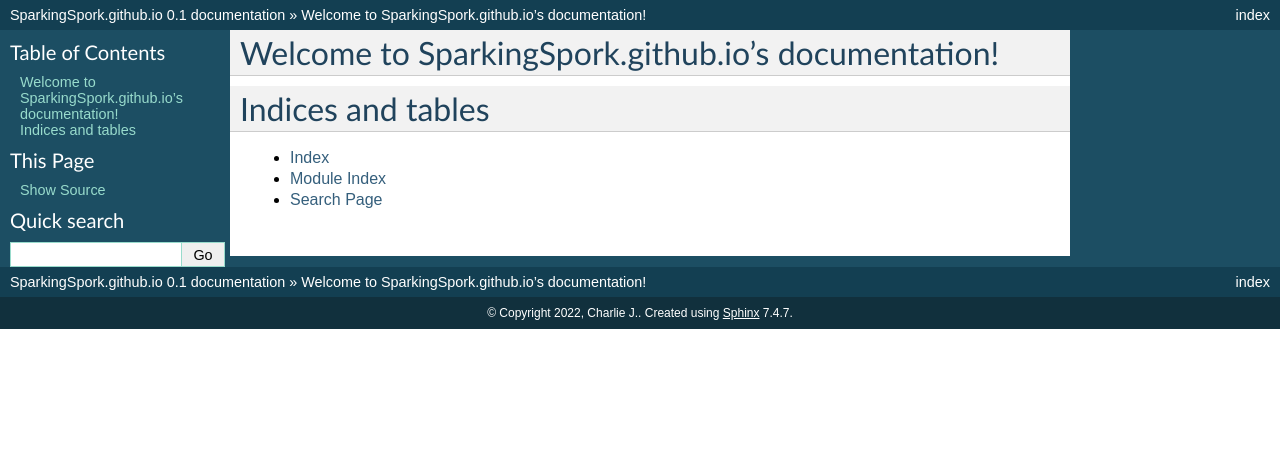
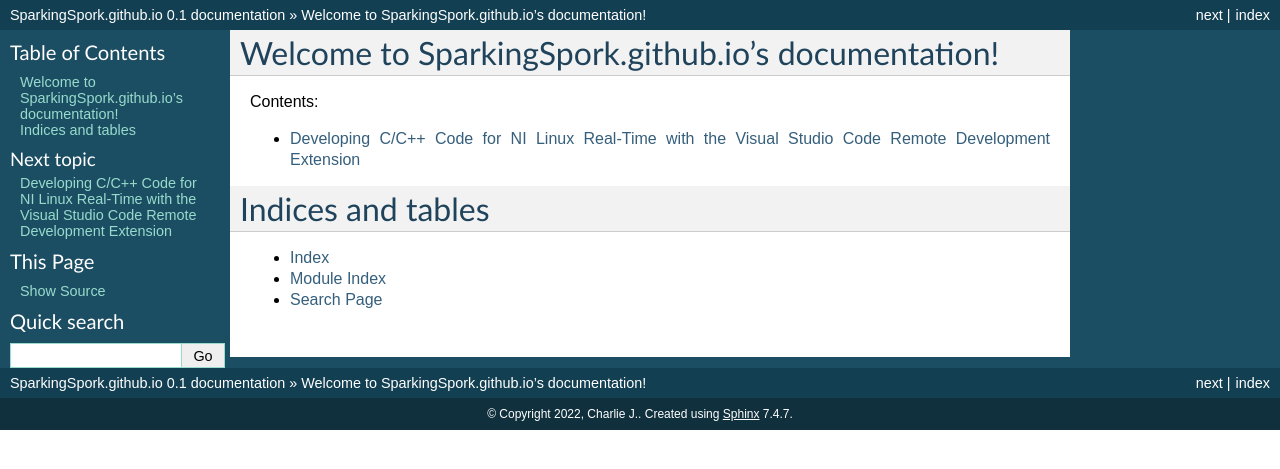
Before and after one commit to SparkingSpork/SparkingSpork.github.io, a Sphinx documentation site: the page built from docs/source/index.rst, in a window 1280 px wide. Shown: the top 469 px of the page. Built offline with Sphinx 7.4.7, drawn with Linux system fonts in a browser that asks for light colours; some of the changed lines change nothing that is shown.

Commit message:
adding remote tutorial
Signed-off-by: Charlie Johnston <charlie.johnston@ni.com>

```diff
--- a/docs/source/index.rst
+++ b/docs/source/index.rst
@@ -7,8 +7,10 @@
 ===================================================
 
 .. toctree::
-   :maxdepth: 2
+   :maxdepth: 1
    :caption: Contents:
+
+   remote/vscode_remote
 
 
 
--- /dev/null
+++ b/docs/source/remote/vscode_remote.rst
@@ -0,0 +1,408 @@
+=====================================================================================================
+Developing C/C++ Code for NI Linux Real-Time with the Visual Studio Code Remote Development Extension
+=====================================================================================================
+
+.. contents:: Table of Contents
+   :depth: 3
+   :local:
+
+Introduction
+============
+
+This document is intended as an overview of using NI Linux Real-Time and
+Visual Studio Code Remote Development. It includes using CMake to create
+a simple “Hello, World!” application.
+
+Requirements
+------------
+
+-  OpenSSH (included in Windows 10 as of autumn 2018)
+-  Visual Studio Code with the `Remote – SSH
+   Extension <https://code.visualstudio.com/docs/remote/ssh>`__
+-  `NI Linux Real-Time x64
+   System <https://www.ni.com/en-us/support/documentation/compatibility/17/real-time-controllers-and-real-time-operating-system-compatibili.html>`__
+
+   -  **Note:** The system should not be in safe mode and should have
+      software installed. ARMv7 NI Linux Real-Time devices are not
+      supported.
+
+A Note on Support
+-----------------
+
+While the process documented here worked at the time of writing, this
+may change as improvements and modifications are made to both the NI
+Linux Real-Time Operating System and the Visual Studio Code Remote SSH
+Extension. This tutorial was created with a cRIO-9035, the CompactRIO
+19.1 Software Set, Visual Studio Code 1.43.2, and Remote – SSH Extension
+0.50.1.
+
+For official NI policies on support of third-party Linux tools, refer to
+the `NI Linux Real-Time
+FAQ <https://forums.ni.com/t5/NI-Linux-Real-Time-Documents/NI-Linux-Real-Time-FAQ/ta-p/3495630?profile.language=en>`__.
+
+Why Remote Development?
+=======================
+
+There are two main options for compiling NI Linux Real-Time C/C++ code:
+
+#. Compile directly on a system running the NI Linux Real-Time Operating
+   System
+#. Compile on a different Operating System using the NI Linux Real-Time
+   Cross Compile Toolchains
+
+Unfortunately, both methods have drawbacks when working with embedded
+headless systems such as many NI Linux Real-Time Systems. Compiling on
+target requires either frequent file transfers or editing directly on
+the target, which can be unwieldy when coupled with the lack of a
+full-featured editor. Cross compiling requires specialized toolchains
+and management of a sysroot, which can quickly become complicated with
+large numbers of dependencies.
+
+Remote development combines the advantages of both types of development:
+A full-featured editor on a Host PC while performing compilation,
+development, and debugging directly on a system running NI Linux
+Real-Time. No cross compiling is necessary, and dependencies can be
+installed directly to the remote system without concern of linker errors
+when deploying.
+
+**Note:** For more information on cross compiling, refer to NI Linux
+Real-Time Cross Compiling: Using the NI Linux Real-Time Cross Compile
+Toolchain with Visual Studio Code.
+
+Configuring Remote SSH Development for NI Linux Real-Time
+=========================================================
+
+Before a project can be created for a Linux Real-Time system with the
+remote development workflow, some initial setup is required.
+Specifically, it’s necessary to install development dependencies and
+configure the remote SSH connection to the NI Linux Real-Time system.
+
+Enabling SSH on the Linux Real-Time Target
+------------------------------------------
+
+First, ensure that SSH is enabled on the NI Linux Real-Time device that
+will be used as the host for remote development, and install the
+required packages such as the GNU C Compiler and related tools.
+
+#. In NI MAX, navigate to the **System Settings** for the NI Linux
+   Real-Time device.
+
+#. | Under **Startup Settings**, confirm that the **Enable Secure Shell
+     Server (sshd)** is checked. If not, enable it and click **Save** to
+     apply the change and reboot the system.
+   |
+
+Configuring SSH Keys
+--------------------
+
+It’s easier to manage and interact with a remote development system if
+an SSH key pair is used. This allows the user to connect from a Host PC
+to the remote NI Linux Real-Time host for development without requiring
+a login each time a connection is opened.
+
+It’s recommended to follow the process outlined in the official Remote -
+SSH Extension documentation to configure these keys easily.
+Specifically, there are example terminal commands to configure
+everything quickly from the Host PC in the `Remote Development Tips and
+Tricks <https://code.visualstudio.com/docs/remote/troubleshooting>`__
+document.
+
+Installing Required Packages
+----------------------------
+
+Before starting a project with remote development, several tools need to
+be installed to the remote target. It’s possible to install these
+packages and extensions directly to the target through the remote
+connection.
+
+#. | In a Command Prompt or PowerShell, open an SSH connection to the
+     remote host.
+   |
+
+#. | Run the following command to update the list of available packages
+     in `the NI-hosted package
+     repository <http://download.ni.com/ni-linux-rt/feeds/>`__.
+   | opkg update
+
+#. Using opkg, the following packages need to be installed via the opkg
+   install *<package name(s)>* command:
+
+   -  *packagegroup-core-buildessential* – A group of common development
+      packages such as gcc, make, binutils, g++, and more.
+   -  *gdb* – GNU Debugger.
+   -  *python-core* – The python 2.7 interpreter and core modules.
+   -  *cmake* – CMake make system for generating build files.
+
+Configuring Visual Studio Code for Remote Development
+-----------------------------------------------------
+
+Once the SSH keys are configured, the remote system can be configured in
+Visual Studio Code.
+
+#. Launch Visual Studio Code on the Host PC.
+
+#. | In Visual Studio Code, open the **Remote Explorer** view.
+   |
+
+#. | Click the **+** button in the **SSH Targets** list to add a new
+     target.
+   |
+
+#. | Enter the ssh command to connect to the target and hit **Enter**.
+   |
+
+#. Select the SSH configuration file you wish the profile to be saved
+   to. E.g., for user-specific configurations use
+   *C:\Users\<username>\.ssh\config*.
+
+#. | The NI Linux Real-Time target should now appear as an option under
+     the **SSH Targets** view.
+   |
+
+#. | In Visual Studio Code, right-click on the NI Linux Real-Time target
+     and select **Connect to Host in Current Window**. This will
+     initialize a connection to the remote host and install the required
+     Visual Studio Code components.
+   |
+
+#. | When prompted, choose **Linux** as the platform of the remote host.
+   |
+
+#. | Visual Studio Code will install the required remote components.
+   | **Note:** You may receive the following warning message:
+   |
+
+   This message can be safely ignored after confirming the proper
+   versions. Refer to `Remote host / container / WSL Linux
+   prerequisites <https://code.visualstudio.com/docs/remote/linux#_remote-host-container-wsl-linux-prerequisites>`__
+   for more information.
+
+Adding Remote Visual Studio Code Extensions
+-------------------------------------------
+
+Once the required components are installed to the NI Linux Real-Time
+remote host, it’s possible to install and use certain Visual Studio Code
+extensions. For this tutorial, the `C/C++
+Extension <https://code.visualstudio.com/docs/languages/cpp>`__ will be
+used to add IntelliSense, debugging, and other features to the Visual
+Studio Code environment for remote development. To add this extension:
+
+#. Open a Visual Studio Code instance running on the remote host. This
+   process is described in steps 6 through 9 in the **Configuring Visual
+   Studio Code for Remote Development** section of this document.
+
+#. | Open the **Extensions** view.
+   |
+
+#. | In the **Extensions** view, search for the **C/C++** Extension.
+   |
+
+#. Click the option to **Install on SSH** to install the extension to
+   the remote host.
+
+#. | Once the installation is complete, click the **Reload Required**
+     option to restart Visual Studio Code with the extension.
+   |
+
+**Note:** Using the C/C++ extension will keep an IntelliSense cache on
+the remote target. This has the potential to get very large with larger
+projects. The
+`C_Cpp.intelliSenseCacheSize <https://code.visualstudio.com/docs/cpp/faq-cpp#_what-is-the-ipch-folder>`__
+property can be used to mitigate this.
+
+Building, Running, and Debugging a C/C++ “Hello, World!” Program
+================================================================
+
+With the environment and extensions installed and configured, it’s time
+to create a program. This section will cover creating, running, and
+debugging a simple executable program.
+
+Creating and Configuring a Visual Studio Code Project
+-----------------------------------------------------
+
+This section covers creation and configuration of a simple Visual Studio
+Code project. For more information on the specific configurations, refer
+to the documentation for Visual Studio Code Projects, Tasks, and the
+C/C++ extension.
+
+#. | First, create a folder to act as the workspace root. This can be
+     done in a terminal by navigating to **Terminal >> New Terminal** in
+     the menu bar.
+   |
+
+#. | In Visual Studio Code, open the folder by navigating to **File >>
+     Open Folder**, then entering the file path desired. **Note:** You
+     can also open local folders but doing so will close the SSH
+     Connection and revert VS Code to a local environment.
+   |
+
+#. | Create folders for the project in the Explorer view either with the
+     **New Folder** button or by using the right-click >> **New Folder**
+     option.
+   |
+
+#. | Hit **Ctrl + Shift + P** to open the Command Palette, then search
+     for and select **C/C++: Edit Configurations (JSON)**. This will
+     create and open a *c_cpp_properties.json* file in the .\ *vscode*
+     directory.
+   |
+
+#. | Complete the configuration file as shown below.
+
+   .. code-block:: json
+
+      {
+         "configurations": [
+            {
+               "name": "Linux",
+               "includePath": [
+                  "${workspaceFolder}/**"
+               ],
+               "defines": [],
+               "compilerPath": "/usr/bin/gcc",
+               "cStandard": "c11",
+               "cppStandard": "c++17",
+               "intelliSenseMode": "gcc-x64"
+            }
+         ],
+         "version": 4
+      }
+
+#. Save and close the configuration file.
+
+#. | From the Command Palette, select **Tasks: Configure Task.** When
+     prompted, choose to **Create tasks.json from** template and then
+     choose the Others template. This will create a *tasks.json* file in
+     the *.vscode* directory from which shell command tasks can be
+     defined. Alternatively, create the file manually.
+   |
+
+#. Configure *tasks.json* as shown below.
+   ``json     {       // See https://go.microsoft.com/fwlink/?LinkId=733558       // for the documentation about the tasks.json format       "version": "2.0.0",       "tasks": [         {           "label": "CMake",           "type": "shell",           "command": "cmake ${workspaceFolder}/build",           "options": {             "cwd": "${workspaceFolder}/build"           },           "problemMatcher": []         },         {           "label": "make",           "type": "shell",           "command": "make",           "options": {             "cwd": "${workspaceFolder}/build"           },           "problemMatcher": "$gcc"         },         {           "label": "clean",           "type": "shell",           "command": "make clean",           "options": {             "cwd": "${workspaceFolder}/build"           },           "problemMatcher": []         }       ]     }``
+
+#. Save and close *tasks.json.*
+
+Creating a Simple “Hello, World!” Program
+-----------------------------------------
+
+With the project settings configured, now the C/C++ source file can be
+created. This tutorial will use a C source file, but C++ would be
+similar.
+
+#. | In the **Explorer** view, create a new file titled *helloWorld.c*
+     in the *src* directory by clicking the **New File** button or
+     right-clicking and selecting **New File**.
+   |
+
+#. Complete the source file as shown below. Note the IntelliSense
+   functionality provided by the C/C++ extension.
+
+   .. code:: c
+
+      #include <stdio.h>
+      #include <stdlib.h>
+
+      int main()
+      {
+        printf("Hello, World!!!\n");
+        return EXIT_SUCCESS;
+      }
+
+#. Save the source file.
+
+Defining the CMake Configurations and Building the Binary
+---------------------------------------------------------
+
+In this tutorial, `CMake <https://cmake.org/documentation/>`__ will be
+used to generate GNU make files which will direct the build process. For
+more information on CMake and make, refer to the official documentation
+for each tool.
+
+#. | In the **Explorer** view, create a new file titled *CMakeLists.txt*
+     in the *build* directory. This file will define the parameters used
+     by CMake to generate a make file for the project.
+   |
+
+#. Complete the file as shown below. Refer to the CMake documentation
+   for additional configuration options such as compiler flags.
+
+   .. code:: cmake
+
+      cmake_minimum_required(VERSION 3.7.2)
+
+      # project settings
+      project(helloWorld VERSION 0.1.0)
+      set(CMAKE_RUNTIME_OUTPUT_DIRECTORY bin)
+      set(CMAKE_GENERATOR "Unix Makefiles")
+
+      # executable settings
+      add_executable(helloWorld ../src/helloWorld.c)
+      set(CMAKE_BUILD_TYPE Debug)
+
+#. Save and close the file.
+
+#. | From the Command Palette (**Ctrl + Shift + P**), select **Tasks:
+     Run Task** then **CMake.** This will run the task created
+     previously to allow Visual Studio Code to invoke CMake. Note the
+     output in the terminal.
+   |
+
+#. From the **Tasks: Run Task**, select **make** to build the executable
+   by invoking GNU make.
+
+#. | Confirm that the executable build successfully.
+   |
+
+Running the Executable
+----------------------
+
+Now that the executable has been built, we need to test that it runs
+properly.
+
+#. Open using **Terminal >> New Terminal** from the menu bar.
+
+#. | Change directories to the location of the executable file.
+   |
+
+#. | Run the executable and confirm that it prints the “Hello World!!!”
+     message to the console.
+   |
+
+Debugging
+---------
+
+#. | Open the **Run** view in Visual Studio Code.
+   |
+
+#. Click the option to **create a launch.json file** to create a launch
+   template. For more information on the *launch.json* file, refer to
+   the official Visual Studio Code documentation.
+
+#. | When prompted, select **C++ (GDB/LLDB)** as the environment.
+   |
+
+#. | This will create and open a *launch.json* file. Complete the file
+     as shown below.
+   |
+
+#. Save the configuration.
+
+#. Open the source file (e.g., helloWorld.c).
+
+#. | Place a breakpoint where needed.
+   |
+
+#. Click the green arrow in the **Run** view to start debugging. Note
+   that this creates a new Terminal which will show the application
+   output while the gdb output is printed to the Debug Console.
+
+#. Debug as normal using the tools.
+
+Additional Resources
+====================
+
+-  `Introduction to NI Linux Real-Time <https://www.ni.com/en-us/innovations/white-papers/13/introduction-to-ni-linux-real-time.html>`
+-  `NI Linux Real-Time Cross Compiling: Using the NI Linux Real-Time Cross Compile Toolchain with Visual Studio Code <https://forums.ni.com/t5/NI-Linux-Real-Time-Documents/NI-Linux-Real-Time-Cross-Compiling-Using-the-NI-Linux-Real-Time/ta-p/4026449>`
+   -  `NI Linux Real-Time Community <https://forums.ni.com/t5/NI-Linux-Real-Time/ct-p/7013>`
+-  `NI Linux Real-Time kernel source <https://github.com/ni/linux>`
+-  `C/C++ Embedded System Design Tools <https://www.ni.com/en-us/innovations/white-papers/13/c-c---embedded-system-design-tools.html>`
```
Also changed, not shown: 9 other files.
